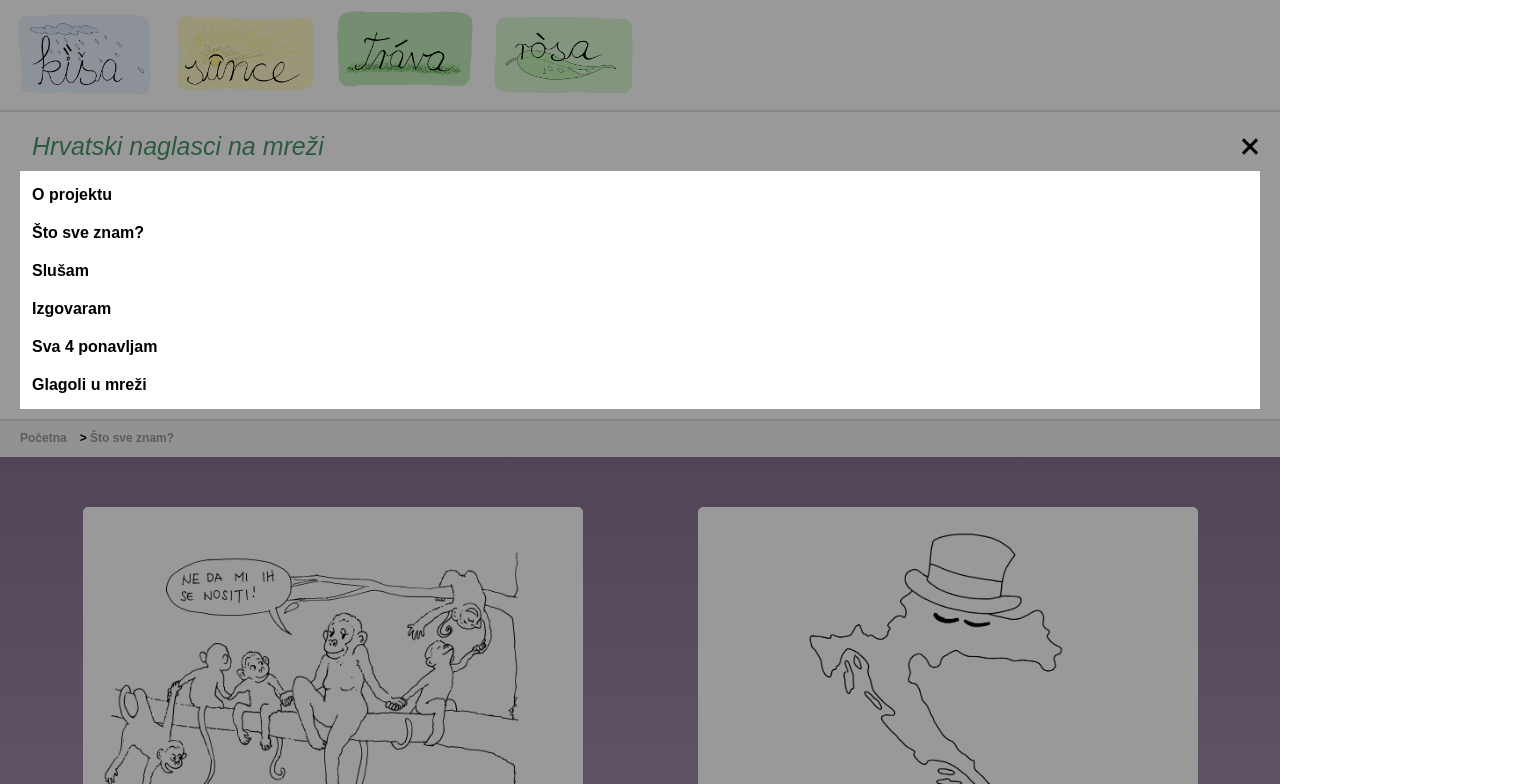
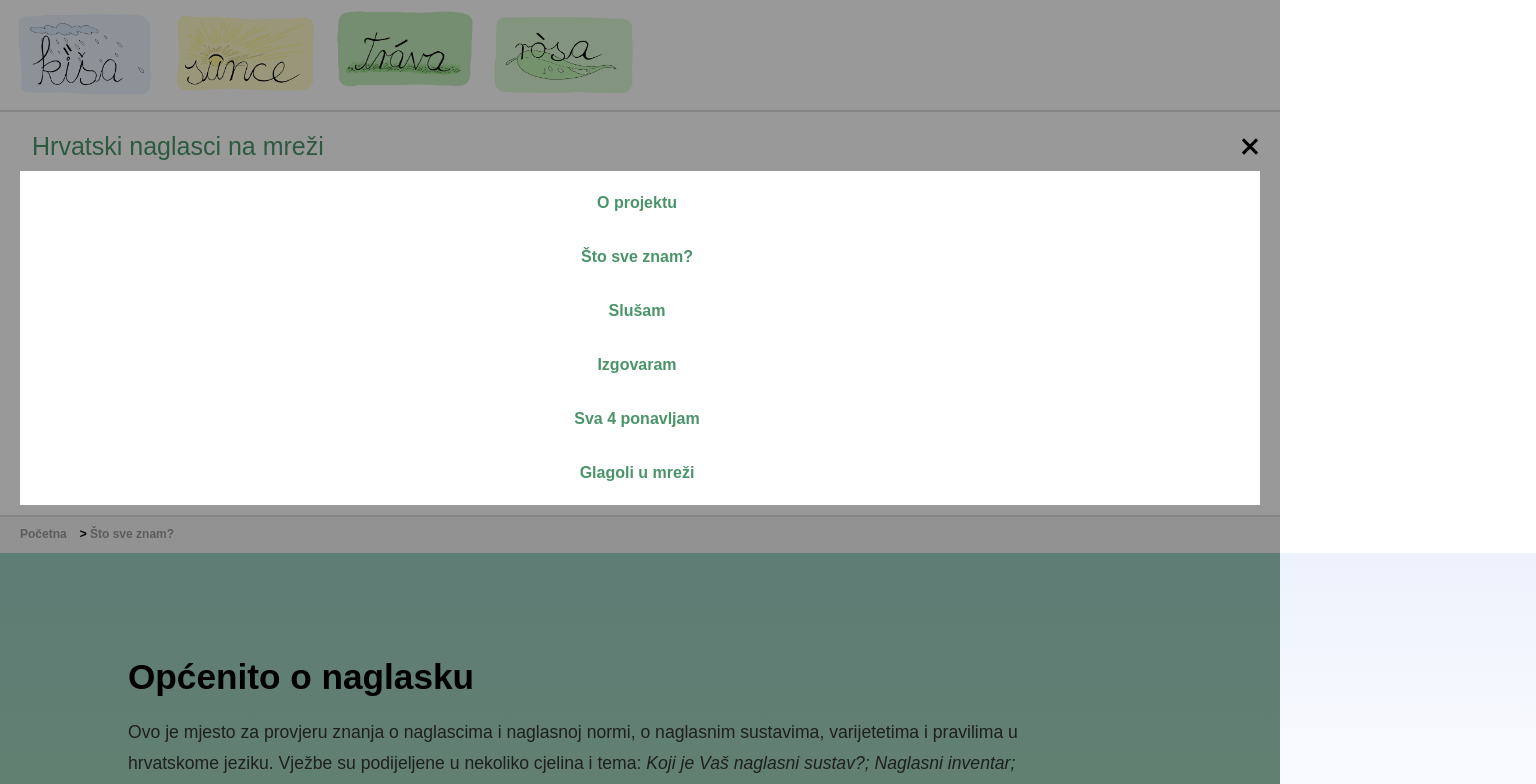
Before and after one commit to FIPU-SPIN/HNM2, a Next.js app in the folder frontend/: page /stosveznam in a window 1280 px wide. Both pictures are taken after a click on the element 1250 px from the left and 146 px from the top of the page. Shown: the top 784 px of the page, 1536 px wide, since content can reach past the window. Built offline with nearby package versions, Linux system fonts and the light colour scheme.

Commit message:
Update
nav, padajuci

```diff
--- a/frontend/src/app/components/MainNav.js
+++ b/frontend/src/app/components/MainNav.js
@@ -1,13 +1,16 @@
 "use client";
+
 import { useState } from "react";
 import Link from "next/link";
 
 export default function MainNav() {
   const [menuOpen, setMenuOpen] = useState(false);
+  const [openDropdown, setDropdownOpen] = useState(null);
 
   return (
     <nav className="main-nav">
       <div className="nav-row">
+
         <span className="navnaslov">
           <Link href="/">Hrvatski naglasci na mreži</Link>
         </span>
@@ -16,26 +19,86 @@ export default function MainNav() {
           className={`burger ${menuOpen ? "active" : ""}`}
           onClick={() => setMenuOpen(!menuOpen)}
         >
-          <span></span>
-          <span></span>
-          <span></span>
+          <span></span><span></span><span></span>
         </div>
 
         <ul className={`nav-linkovi ${menuOpen ? "active" : ""}`}>
-          <li><Link href="/oprojektu">O projektu</Link></li>
-          <li><Link href="/stosveznam">Što sve znam?</Link></li>
-          <li><Link href="/slusam">Slušam</Link></li>
-          <li><Link href="/izgovaram">Izgovaram</Link></li>
-          <li><Link href="/sva4ponavljam">Sva 4 ponavljam</Link></li>
-          <li><Link href="/glagoli">Glagoli u mreži</Link></li>
+
+          <li className="dropdown">
+            <div className="dropdown-header">
+              <Link href="/oprojektu" className="dropdown-trigger">O projektu</Link>
+              <span onClick={() => setDropdownOpen(openDropdown === "oprojektu" ? null : "oprojektu")}></span>
+            </div>
+            <ul className={`dropdown-menu ${openDropdown === "oprojektu" ? "open" : ""}`}>
+              <li><Link href="/oprojektu/oprojektu-opis">Opis projekta</Link></li>
+              <li><Link href="/oprojektu/oprojektu-cilj">Ciljevi</Link></li>
+              <li><Link href="/oprojektu/oprojektu-rez">Rezultati</Link></li>
+            </ul>
+          </li>
+
+          <li className="dropdown">
+            <div className="dropdown-header">
+              <Link href="/stosveznam" className="dropdown-trigger">Što sve znam?</Link>
+              <span onClick={() => setDropdownOpen(openDropdown === "stosveznam" ? null : "stosveznam")}></span>
+            </div>
+            <ul className={`dropdown-menu ${openDropdown === "stosveznam" ? "open" : ""}`}>
+              <li><Link href="/stosveznam/GovornaRijec">Govorna riječ</Link></li>
+              <li><Link href="/stosveznam/KojimNaglascima">Kojim naglascima govorim</Link></li>
+              <li><Link href="/stosveznam/Inventar">Inventar</Link></li>
+              <li><Link href="/stosveznam/Distribucijska">Distribucijska pravila</Link></li>
+              <li><Link href="/stosveznam/paradigma">Naglasci u paradigmi</Link></li>
+            </ul>
+          </li>
+
+          <li className="dropdown">
+            <div className="dropdown-header">
+              <Link href="/slusam" className="dropdown-trigger">Slušam</Link>
+              <span onClick={() => setDropdownOpen(openDropdown === "slusam" ? null : "slusam")}></span>
+            </div>
+            <ul className={`dropdown-menu ${openDropdown === "slusam" ? "open" : ""}`}>
+              <li><Link href="/slusam/placeholder1">placeholder</Link></li>
+
+            </ul>
+          </li>
+
+          <li className="dropdown">
+            <div className="dropdown-header">
+              <Link href="/izgovaram" className="dropdown-trigger">Izgovaram</Link>
+              <span onClick={() => setDropdownOpen(openDropdown === "izgovaram" ? null : "izgovaram")}></span>
+            </div>
+            <ul className={`dropdown-menu ${openDropdown === "izgovaram" ? "open" : ""}`}>
+              <li><Link href="/izgovaram/placeholder1">placeholder</Link></li>
+
+            </ul>
+          </li>
+
+          <li className="dropdown">
+            <div className="dropdown-header">
+              <Link href="/sva4ponavljam" className="dropdown-trigger">Sva 4 ponavljam</Link>
+              <span onClick={() => setDropdownOpen(openDropdown === "sva4ponavljam" ? null : "sva4ponavljam")}></span>
+            </div>
+            <ul className={`dropdown-menu ${openDropdown === "sva4ponavljam" ? "open" : ""}`}>
+              <li><Link href="/sva4ponavljam/placeholder1">placeholder</Link></li>
+
+            </ul>
+          </li>
+
+          <li className="dropdown">
+            <div className="dropdown-header">
+              <Link href="/glagoli-u-mrezi" className="dropdown-trigger">Glagoli u mreži</Link>
+              <span onClick={() => setDropdownOpen(openDropdown === "glagoli-u-mrezi" ? null : "glagoli-u-mrezi")}></span>
+            </div>
+            <ul className={`dropdown-menu ${openDropdown === "glagoli-u-mrezi" ? "open" : ""}`}>
+              <li><Link href="/glagoli-u-mrezi/placeholder1">placeholder</Link></li>
+
+            </ul>
+          </li>
+
         </ul>
       </div>
 
       {menuOpen && (
-        <div
-          className="nav-overlay active"
-          onClick={() => setMenuOpen(false)}
-        />
+        <div className="nav-overlay active" onClick={() => setMenuOpen(false)} />
       )}
     </nav>
   );
--- a/frontend/src/app/stosveznam/KojimNaglascima/page.js
+++ b/frontend/src/app/stosveznam/KojimNaglascima/page.js
@@ -2,7 +2,7 @@ import Quiz from "../../components/Quiz";
 
 export default function KojimNaglascimaPage() {
   return (
-    <main className="bodyslusam2">
+    <main className="bodydruga">
       <div className="quiz-wrapper">
         <Quiz />
       </div>
--- a/frontend/src/app/stosveznam/page.js
+++ b/frontend/src/app/stosveznam/page.js
@@ -36,6 +36,20 @@ export default function StoSveZnamPage() {
 
   return (
     <main className="bodydruga">
+
+      <div className="stosveznam-intro">
+        <h1>Općenito o naglasku</h1>
+
+        <p>
+          Ovo je mjesto za provjeru znanja o naglascima i naglasnoj normi, o
+          naglasnim sustavima, varijetetima i pravilima u hrvatskome jeziku.
+          Vježbe su podijeljene u nekoliko cjelina i tema: <i>Koji je Vaš naglasni
+          sustav?; Naglasni inventar; Distribucijska pravila; Govorna riječ s
+          klitikama; Naglasak u paradigmi. </i> Nakon ove razine spremni ste za
+          uvježbavanje percepcije i produkcije naglasaka.
+        </p>
+      </div>
+
       <Grid items={items} />
     </main>
   );
--- a/frontend/src/app/style.css
+++ b/frontend/src/app/style.css
@@ -35,11 +35,7 @@ main{
 
 .bodydruga {
     font-size: 20px;
-    background: linear-gradient(
-        to bottom,
-        #877391,
-        #d9bce7a8
-    );
+    background: #a4d7bb;
 }
 
 .bodyslusam {
@@ -124,6 +120,8 @@ main{
     list-style: none;
     padding: 0;
     margin: 0;
+    color: #4a9469;
+    align-items: center;
 }
 
 .main-nav {
@@ -141,10 +139,10 @@ main{
     padding: 0;
     justify-content: right;
     flex-wrap: wrap;
+    color: #4a9469;
 }
 
 .main-nav .navnaslov a{
-    font-style: italic;
     font-size: 25px;
     font-weight: 500;
     color: #4a9469;
@@ -159,7 +157,7 @@ main{
 
 .main-nav a {
     text-decoration: none;
-    color: #000000;
+    color: #4a9469;
     font-weight: bold;
     padding: 8px 12px;
     border-radius: 5px;
@@ -475,6 +473,76 @@ body.menu-open {
 }
 }
 
+/* DROPDOWN */
+
+/*  wrap */
+.dropdown {
+  position: relative;
+}
+
+/* trigger */
+.dropdown-trigger {
+  cursor: pointer;
+  display: inline-block;
+  padding: 10px;
+}
+
+/* menu */
+.dropdown-menu {
+  position: absolute;
+  top: 100%;
+  left: 0;
+  background: white;
+  min-width: 220px;
+  box-shadow: 0 10px 25px rgba(0,0,0,0.15);
+  border-radius: 12px;
+  padding: 10px 0;
+  opacity: 0;
+  visibility: hidden;
+  transform: translateY(10px);
+  transition: all 0.25s ease;
+  z-index: 2000;
+}
+
+/* linkovi */
+.dropdown-menu li {
+  list-style: none;
+  width: 100%;
+}
+
+.dropdown-menu li a {
+ display: block;
+  padding: 10px 15px;
+  color: black;
+  text-decoration: none;
+}
+
+
+.dropdown-menu li a:hover {
+  background: #8dc0a3;
+}
+
+/* hover desktop */
+.dropdown:hover .dropdown-menu {
+  opacity: 1;
+  visibility: visible;
+  transform: translateY(0);
+}
+
+.dropdown-header {
+  display: flex;
+  align-items: center;
+  gap: 6px;
+}
+
+.dropdown-arrow {
+  cursor: pointer;
+  padding: 8px;
+  user-select: none;
+}
+
+
+
 /* O PROJEKTU */
 
 .tri-okvira {
@@ -510,51 +578,6 @@ body.menu-open {
 .okvir:hover {
     transform: translateY(-8px);
     box-shadow: 0 10px 25px rgba(37, 91, 227, 0.15);
-}
-
-
-/* Padajući - O projektu */
-.dropdown {
-    position: relative;
-}
-
-/* padajući izbornik – skriven */
-.dropdown-menu {
-    position: absolute;
-    top: 100%;
-    left: 0;
-    background-color: #84a3ec;
-    list-style: none;
-    padding: 10px 0;
-    margin: 0;
-    min-width: 180px;
-
-    display: none;      /* ← SKRIVEN */
-    opacity: 0;
-    visibility: hidden;
-
-    border-radius: 8px;
-    box-shadow: 0 8px 20px rgba(0,0,0,0.15);
-    z-index: 999;
-}
-
-/* pojavljuje se SAMO na hover */
-.dropdown:hover .dropdown-menu {
-    display: block;
-    opacity: 1;
-    visibility: visible;
-}
-
-/* linkovi */
-.dropdown-menu li a {
-    display: block;
-    padding: 10px 20px;
-    color: #000;
-    text-decoration: none;
-}
-
-.dropdown-menu li a:hover {
-    background-color: #94a4c9;
 }
 
 .srednji-tekst {
@@ -786,3 +809,29 @@ button {
   font-size: 1.05rem;
   margin-bottom: 20px;
 }
+
+/* STO SVE ZNAM */
+
+.stosveznam-intro {
+  width: 100%;
+  padding: 80px 10vw 40px 10vw;
+  text-align: left;
+  background: linear-gradient(
+    to bottom,
+    rgba(110, 148, 235, 0.12),
+    rgba(255, 255, 255, 0)
+  );
+}
+
+.stosveznam-intro h1 {
+  font-size: 2.2rem;
+  margin-bottom: 20px;
+  font-weight: 700;
+}
+
+.stosveznam-intro p {
+  font-size: 1.1rem;
+  line-height: 1.8;
+  max-width: 900px;
+  color: #333;
+}
```
